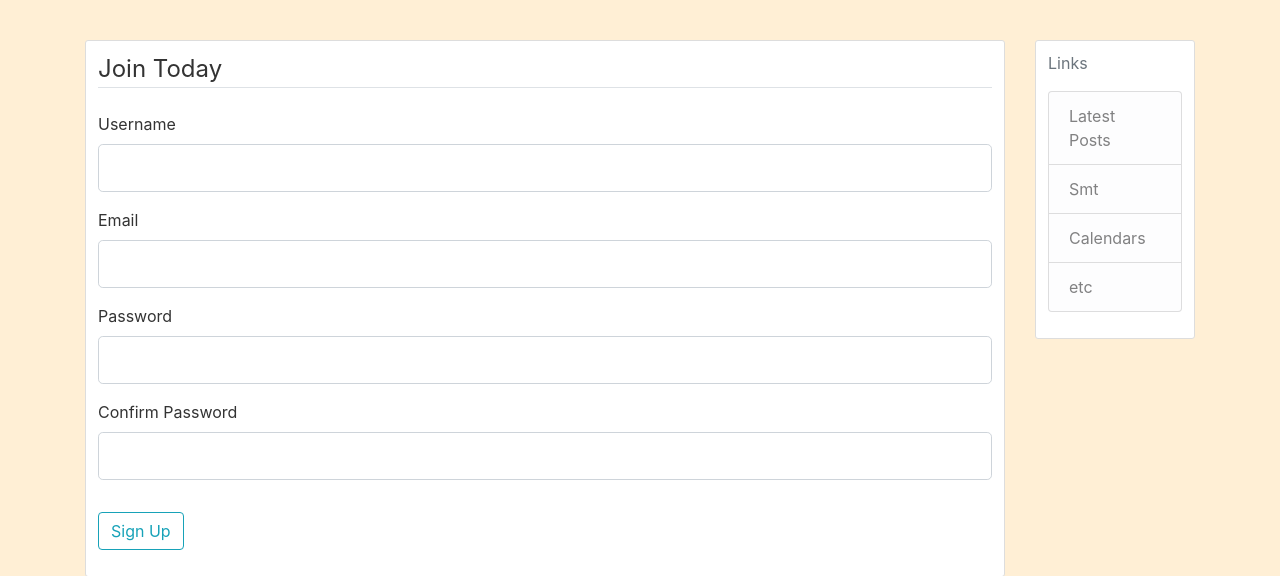
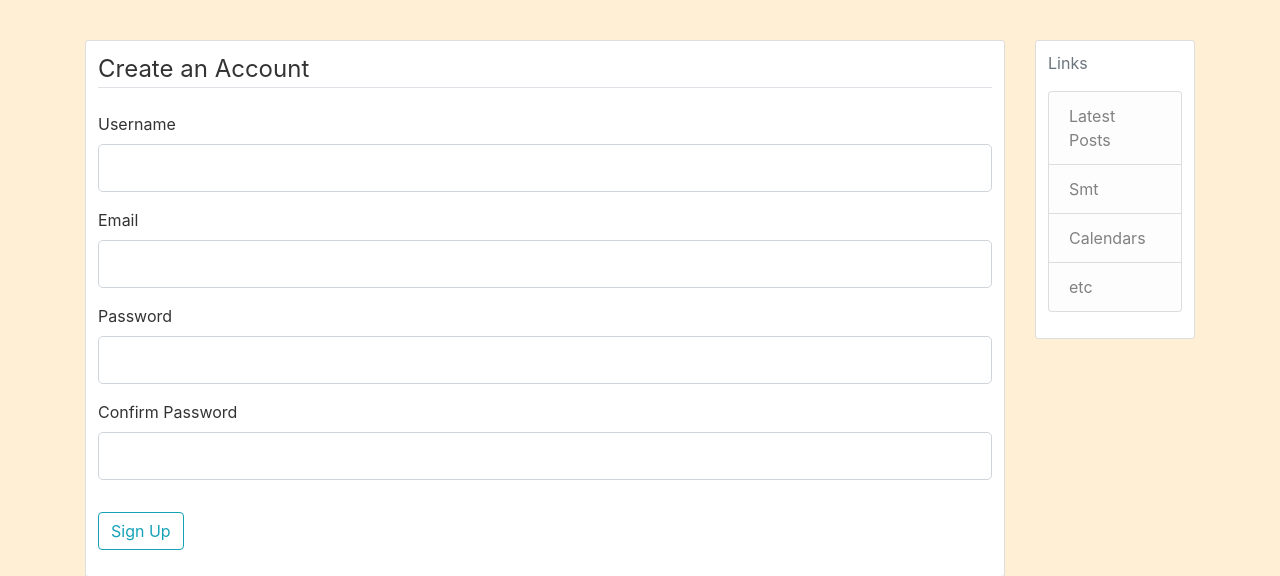
Before and after one commit to OlgaKuratkina/cajitos, a Flask app: page /register in a window 1280 px wide. Shown: the part 56-632 px from the top of the page. Run offline with Flask 2, Linux system fonts and the light colour scheme; parts of the project's set-up code (start-up, migrations or seed data) failed here and were passed over; some libraries are stand-ins or nearby versions.

Commit message:
refactor legend

```diff
--- a/cajitos_site/forms.py
+++ b/cajitos_site/forms.py
@@ -8,6 +8,7 @@ from cajitos_site.models import User
 
 
 class RegistrationForm(FlaskForm):
+    legend = 'Create an Account'
     username = StringField('Username',
                            validators=[DataRequired(), Length(min=2, max=20)])
     email = StringField('Email',
@@ -29,6 +30,7 @@ class RegistrationForm(FlaskForm):
 
 
 class LoginForm(FlaskForm):
+    legend = 'Login'
     email = StringField('Email',
                         validators=[DataRequired(), Email()])
     password = PasswordField('Password', validators=[DataRequired()])
@@ -37,6 +39,7 @@ class LoginForm(FlaskForm):
 
 
 class UpdateAccountForm(FlaskForm):
+    legend = 'Account Details'
     username = StringField('Username',
                            validators=[DataRequired(), Length(min=2, max=20)])
     email = StringField('Email',
@@ -58,9 +61,14 @@ class UpdateAccountForm(FlaskForm):
 
 
 class PostForm(FlaskForm):
+    legend = 'Create Post'
     title = StringField('Title', validators=[DataRequired()])
     content = TextAreaField('Content', validators=[DataRequired()])
     submit = SubmitField('Post')
+
+
+class UpdatePostForm(PostForm):
+    legend = 'Update Post'
 
 
 class RequestResetForm(FlaskForm):
--- a/cajitos_site/routes.py
+++ b/cajitos_site/routes.py
@@ -3,7 +3,7 @@ import math
 from flask import render_template, request, redirect, url_for, flash, session, abort
 from flask_login import login_user, current_user, logout_user, login_required
 
-from cajitos_site.forms import RegistrationForm, LoginForm, UpdateAccountForm, PostForm
+from cajitos_site.forms import RegistrationForm, LoginForm, UpdateAccountForm, PostForm, UpdatePostForm
 from cajitos_site.models import VocabularyCard, ExpressionCard, User, Post
 from cajitos_site import application, bcrypt
 from cajitos_site.utils import get_redirect_target, get_cards, save_picture, get_post_by_id_and_author
@@ -35,8 +35,7 @@ def new_post():
                     category='test')
         flash('Your post has been created!', 'success')
         return redirect(url_for('blog_posts'))
-    return render_template('create_post.html', title='New Post',
-                           form=form, legend='New Post')
+    return render_template('create_post.html', title='New Post', form=form)
 
 
 @application.route("/post/<int:post_id>")
@@ -51,7 +50,7 @@ def post(post_id):
 @login_required
 def update_post(post_id):
     post = get_post_by_id_and_author(post_id)
-    form = PostForm()
+    form = UpdatePostForm()
     if form.validate_on_submit():
         post.title = form.title.data
         post.content = form.content.data
@@ -61,8 +60,7 @@ def update_post(post_id):
     elif request.method == 'GET':
         form.title.data = post.title
         form.content.data = post.content
-    return render_template('create_post.html', title='Update Post',
-                           form=form, legend='Update Post')
+    return render_template('create_post.html', title='Update Post', form=form)
 
 
 @application.route("/post/<int:post_id>/delete", methods=['POST'])
--- a/cajitos_site/templates/account.html
+++ b/cajitos_site/templates/account.html
@@ -11,7 +11,7 @@
         <form method="POST" action="" enctype="multipart/form-data">
             {{ form.hidden_tag() }}
             <fieldset class="form-group">
-                <legend class="border-bottom mb-4">Account Info</legend>
+                <legend class="border-bottom mb-4">{{ form.legend }}</legend>
                 <div class="form-group">
                     {{ form.username.label(class="form-control-label") }}
 
--- a/cajitos_site/templates/create_post.html
+++ b/cajitos_site/templates/create_post.html
@@ -4,7 +4,7 @@
     <form method="POST" action="">
         {{ form.hidden_tag() }}
         <fieldset class="form-group">
-            <legend class="border-bottom mb-4">{{ legend }}</legend>
+            <legend class="border-bottom mb-4">{{ form.legend }}</legend>
             <div class="form-group">
                 {{ form.title.label(class="form-control-label") }}
                 {% if form.title.errors %}
--- a/cajitos_site/templates/login.html
+++ b/cajitos_site/templates/login.html
@@ -4,7 +4,7 @@
         <form method="POST" action="">
             {{ form.hidden_tag() }}
             <fieldset class="form-group">
-                <legend class="border-bottom mb-4">Log In</legend>
+                <legend class="border-bottom mb-4">{{ form.legend }}</legend>
                 <div class="form-group">
                     {{ form.email.label(class="form-control-label") }}
                     {% if form.email.errors %}
--- a/cajitos_site/templates/register.html
+++ b/cajitos_site/templates/register.html
@@ -4,7 +4,7 @@
         <form method="POST" action="">
             {{ form.hidden_tag() }}
             <fieldset class="form-group">
-                <legend class="border-bottom mb-4">Join Today</legend>
+                <legend class="border-bottom mb-4">{{ form.legend }}</legend>
                 <div class="form-group">
                     {{ form.username.label(class="form-control-label") }}
 
```
